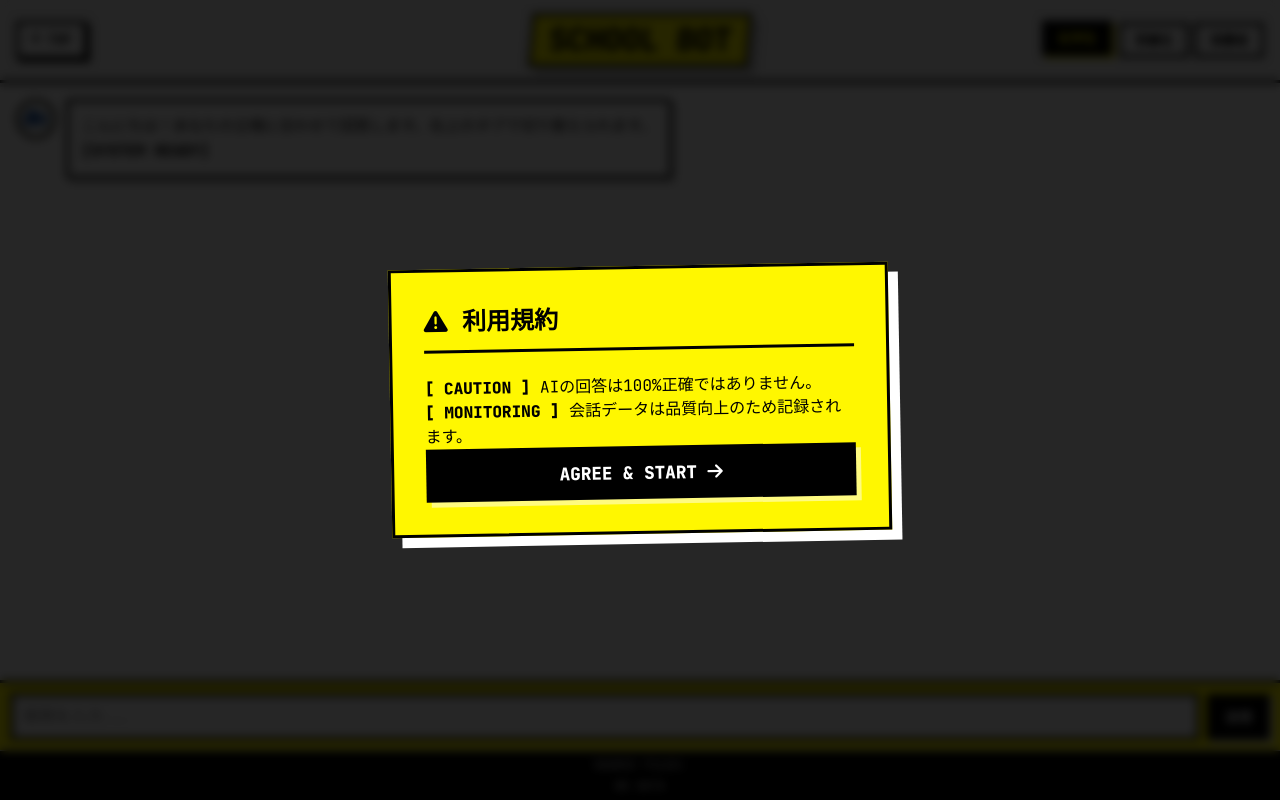
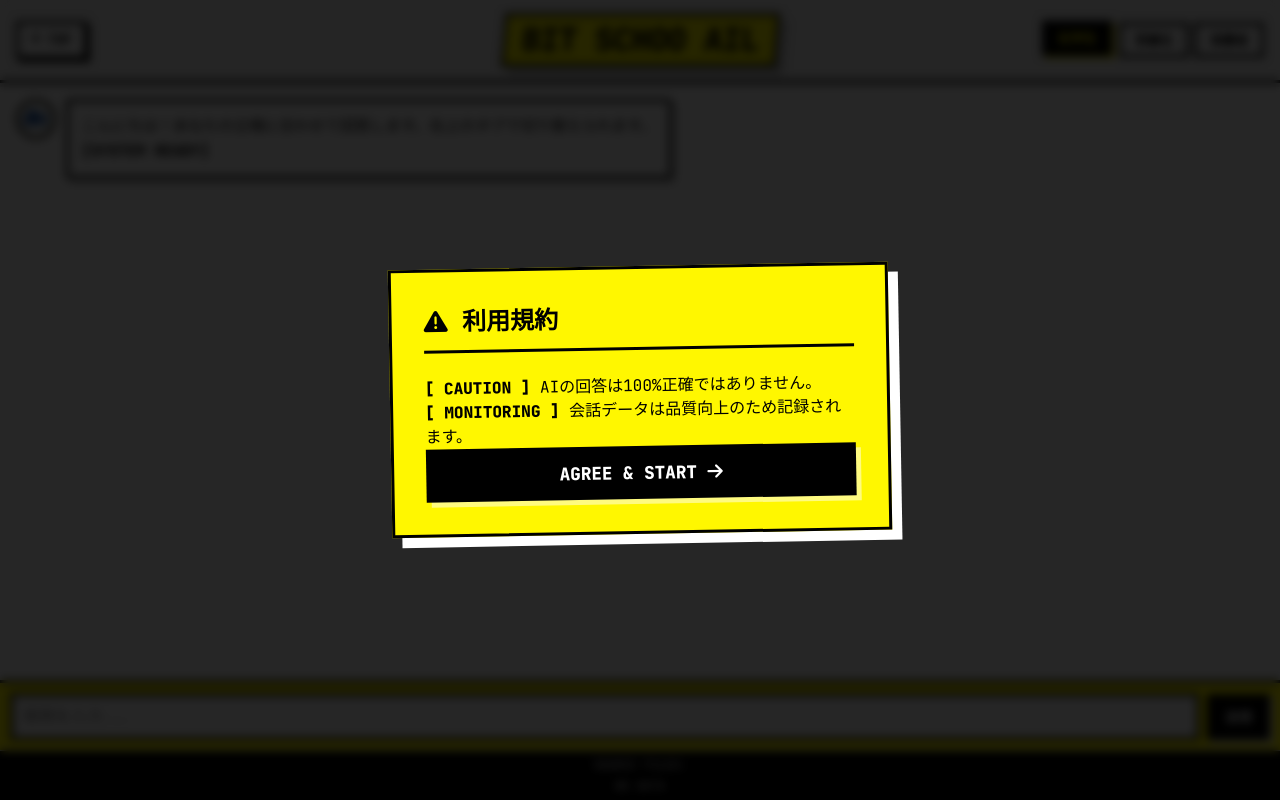
Before and after one commit to urayamastudentdev-web/urayaba-ai-bot, a Flask app: page / in a window 1280 px wide. Run offline with Flask 3, Linux system fonts and the light colour scheme.

Commit message:
Update index.html

```diff
--- a/templates/index.html
+++ b/templates/index.html
@@ -251,7 +251,7 @@
                 <i class="fas fa-arrow-left"></i> <span>TOP</span>
             </a>
         </div>
-        <h1 id="mode-toggle" title="Click to toggle Dark Mode">School Bot</h1>
+        <h1 id="mode-toggle" title="Click to toggle Dark Mode">bit Schoo AIl </h1>
 
         <div class="role-container">
             <div class="role-btn active" onclick="setRole('在学生', this)">在学生</div>
```
